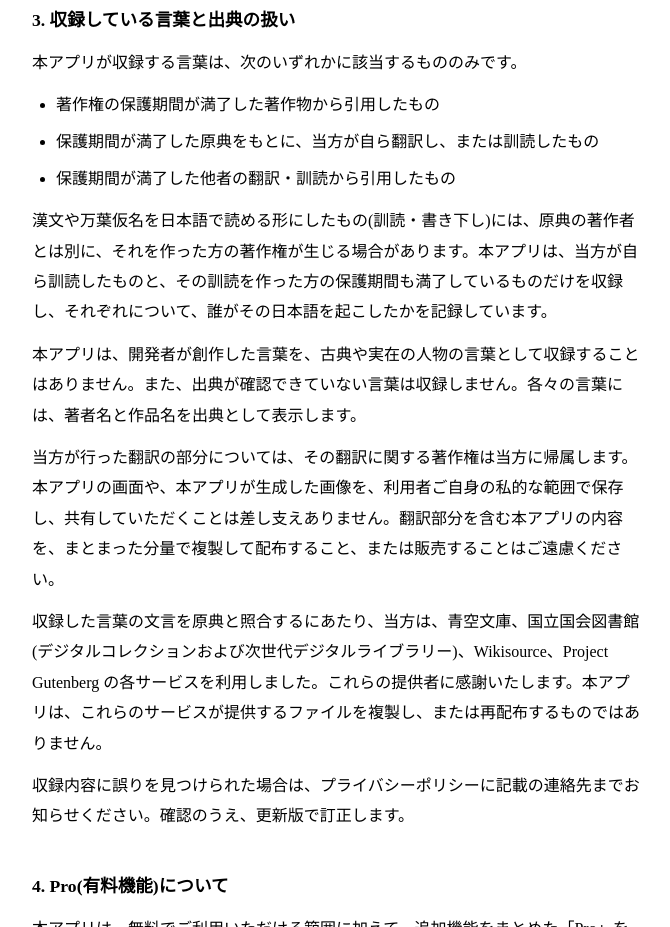
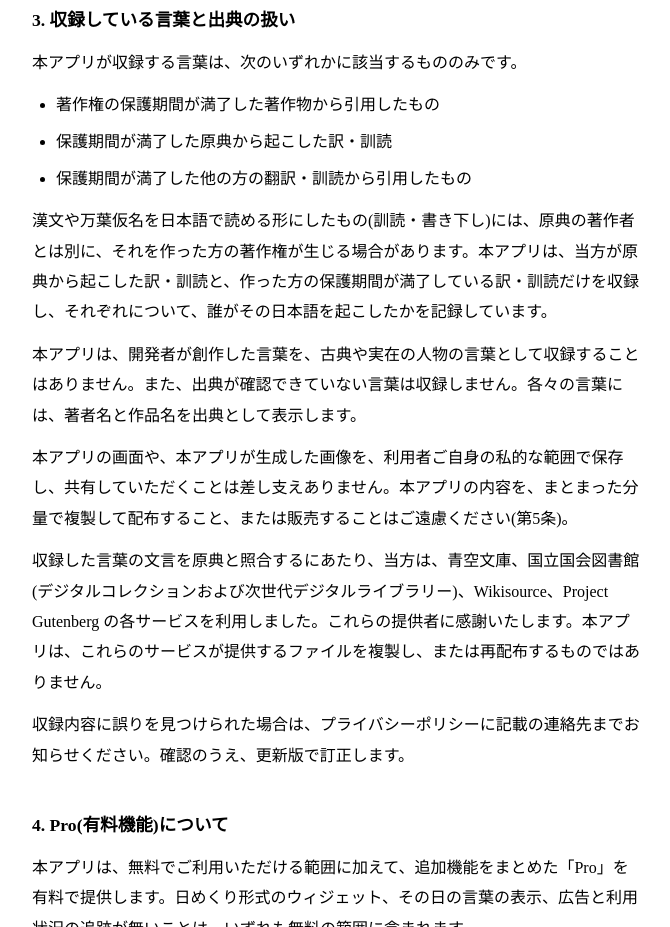
Before and after one commit to ryodevapp/himekuri, a plain HTML site: page docs/terms.html in a window 1280 px wide. Shown: the part 780-1707 px from the top of the page, without its empty margins (304-974 px from the left). Drawn offline with Linux system fonts and the light colour scheme.

Commit message:
利用規約 §3: 言い切れない著作権の主張を落とす
文化庁「AIと著作権に関する考え方について」(2024)は、人が創作的寄与を
加えた場合を除き AI の生成物に著作権は生じないとする。訳・訓読は生成 AI に
起こさせて原典と突き合わせたものなので、「当方が自ら翻訳した」とは
言い切れない。短い漢文の訓読や一文の翻訳には表現の選びようがほとんど無く、
誰が起こしても著作権は生じにくい。

- 「当方が行った翻訳の部分については、その翻訳に関する著作権は当方に
  帰属します」を落とした。主張しないだけで、放棄も宣言しない。
  複製・配布・販売を断る条項は第5条が契約条件として持っており、
  著作権の有無に関係なく働く
- 「当方が自ら翻訳し、または訓読したもの」→「原典から起こした訳・訓読」

Co-Authored-By: Claude Opus 5 (1M context) <noreply@anthropic.com>

```diff
--- a/docs/terms.html
+++ b/docs/terms.html
@@ -86,12 +86,12 @@ a {
 
 <ul>
 <li>著作権の保護期間が満了した著作物から引用したもの</li>
-<li>保護期間が満了した原典をもとに、当方が自ら翻訳し、または訓読したもの</li>
-<li>保護期間が満了した他者の翻訳・訓読から引用したもの</li>
+<li>保護期間が満了した原典から起こした訳・訓読</li>
+<li>保護期間が満了した他の方の翻訳・訓読から引用したもの</li>
 </ul>
 
 <p>
-漢文や万葉仮名を日本語で読める形にしたもの(訓読・書き下し)には、原典の著作者とは別に、それを作った方の著作権が生じる場合があります。本アプリは、当方が自ら訓読したものと、その訓読を作った方の保護期間も満了しているものだけを収録し、それぞれについて、誰がその日本語を起こしたかを記録しています。
+漢文や万葉仮名を日本語で読める形にしたもの(訓読・書き下し)には、原典の著作者とは別に、それを作った方の著作権が生じる場合があります。本アプリは、当方が原典から起こした訳・訓読と、作った方の保護期間が満了している訳・訓読だけを収録し、それぞれについて、誰がその日本語を起こしたかを記録しています。
 </p>
 
 <p>
@@ -99,7 +99,7 @@ a {
 </p>
 
 <p>
-当方が行った翻訳の部分については、その翻訳に関する著作権は当方に帰属します。本アプリの画面や、本アプリが生成した画像を、利用者ご自身の私的な範囲で保存し、共有していただくことは差し支えありません。翻訳部分を含む本アプリの内容を、まとまった分量で複製して配布すること、または販売することはご遠慮ください。
+本アプリの画面や、本アプリが生成した画像を、利用者ご自身の私的な範囲で保存し、共有していただくことは差し支えありません。本アプリの内容を、まとまった分量で複製して配布すること、または販売することはご遠慮ください(第5条)。
 </p>
 
 <p>
```
